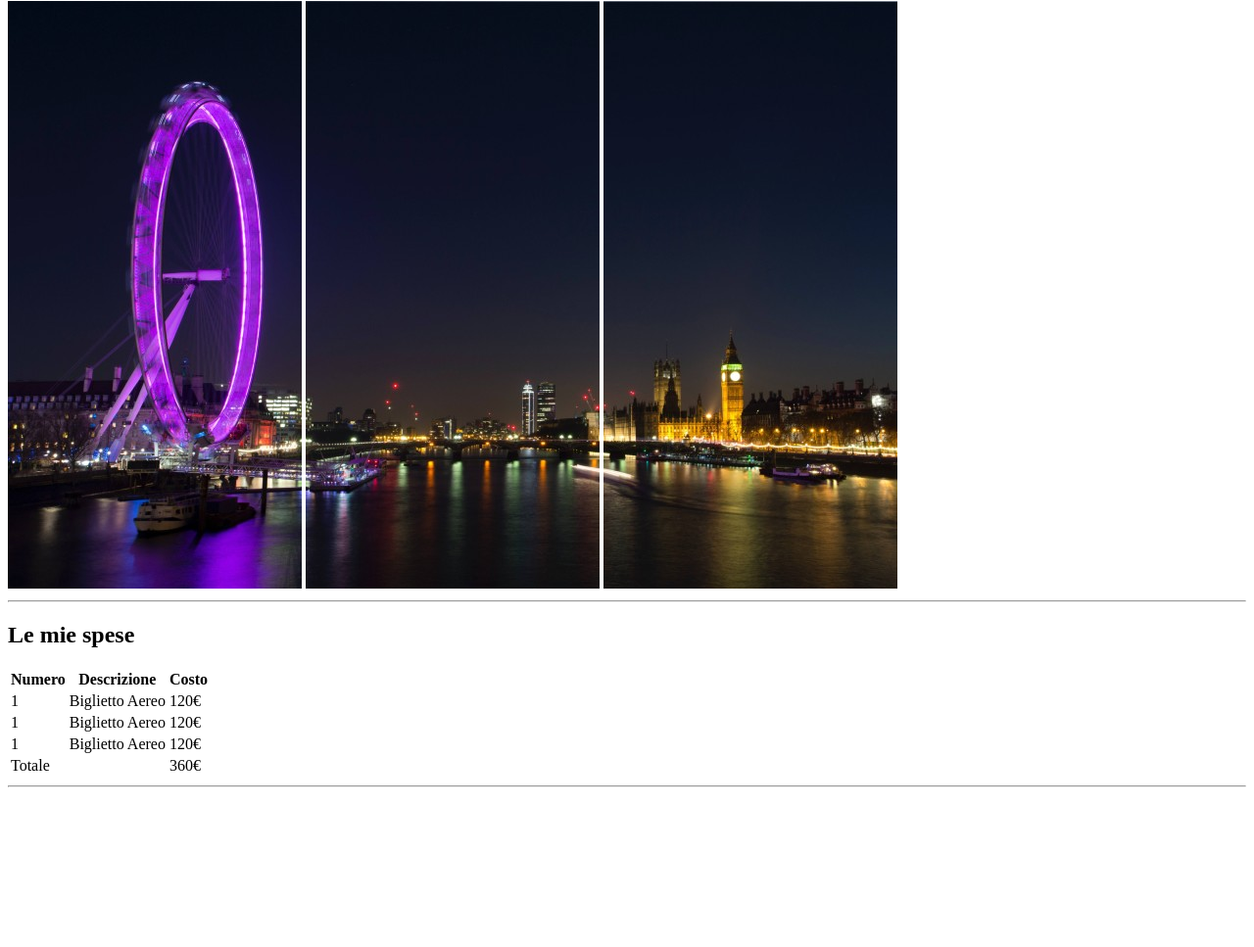
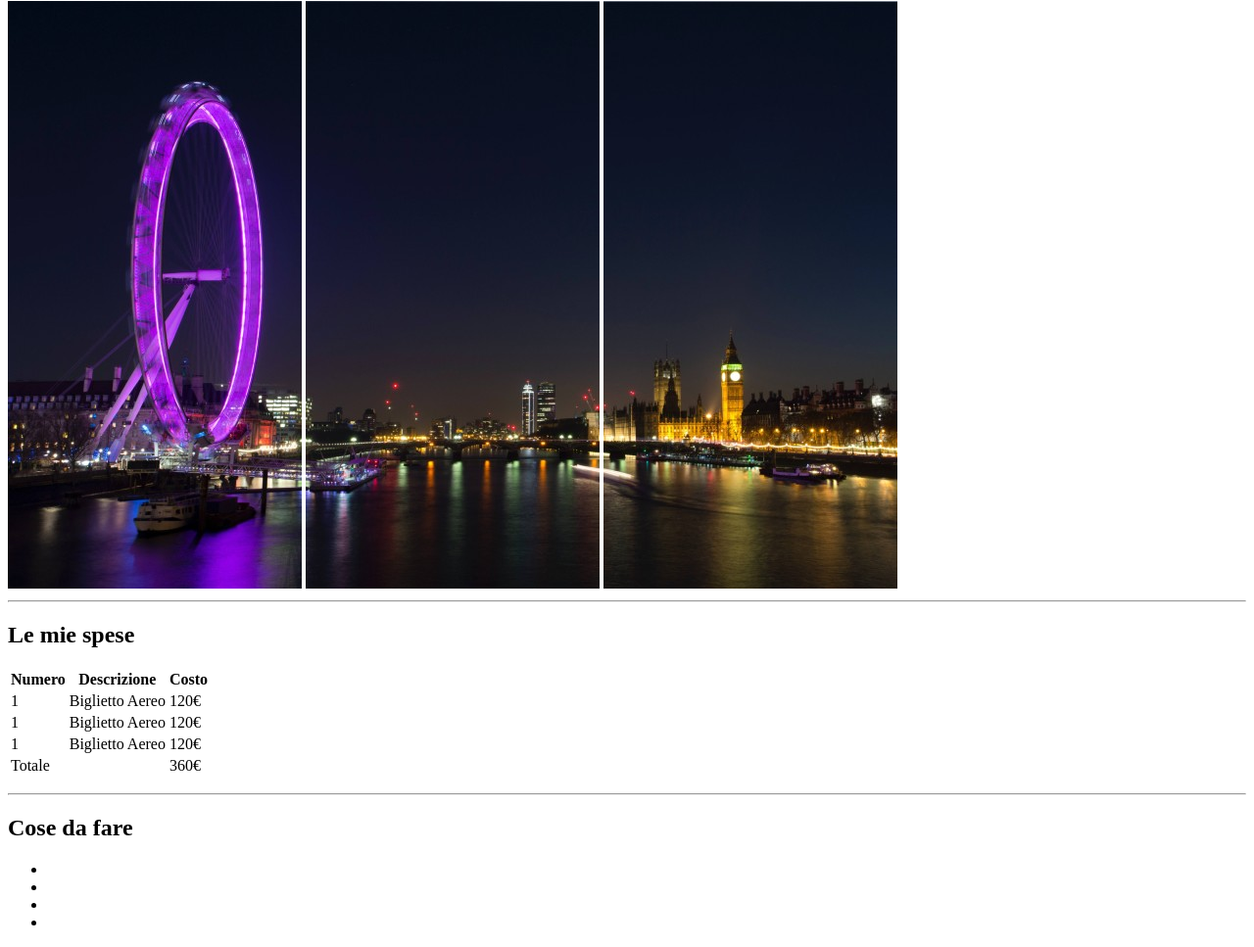
Before and after one commit to LucianaSchembri/html-london-trip, a plain HTML site: page index.html in a window 1280 px wide. Shown: the part 79-1046 px from the top of the page at 98% size. Before the commit the page ends 899 px from the top, so only its background shows below. Drawn offline with Linux system fonts and the light colour scheme.

Commit message:
feat: struttura della terza sezione

```diff
--- a/index.html
+++ b/index.html
@@ -49,8 +49,20 @@
             </tr>
         </tfoot>
     </table>
+    </p>
     <hr>
-    </p>
+    <!-- Terza sezione -->
+     <p>
+        <h2>Cose da fare</h2>
+        <ul>
+            <li></li>
+            <li></li>
+            <li></li>
+            <li></li>
+        </ul>
+
+     </p>
+
 </body>
 
 </html>
```
